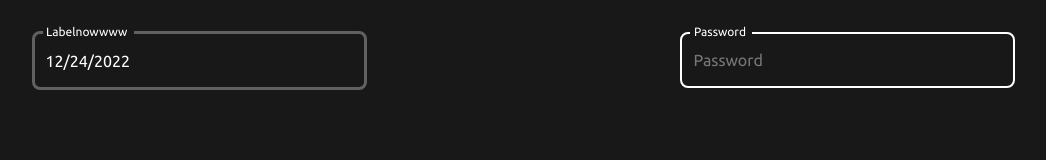
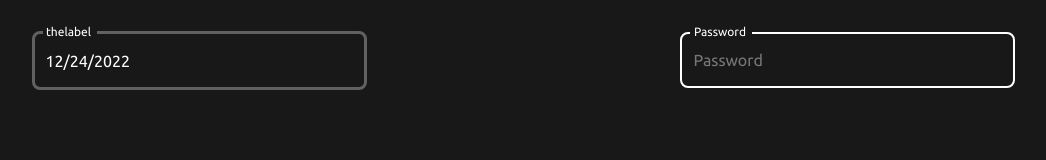
Before and after one commit to prog-ops/namepasswdncalendarinput, a React (Create React App) app: page / in a window 1280 px wide. Shown: the top 160 px of the page, without its empty margins (101-1147 px from the left). Built offline with nearby package versions, Linux system fonts and the light colour scheme.

Commit message:
debug month btn not shown on live page

```diff
--- a/src/screens/TheCalendar.tsx
+++ b/src/screens/TheCalendar.tsx
@@ -41,7 +41,7 @@ export default function TheCalendar() {
                         showDaysOutsideCurrentMonth={true}
                         // * Su Mo Tu We Th Fr Sa
                         dayOfWeekFormatter={(day) => `${day}`}
-                        label="Labelnowwww"
+                        label="thelabel"
                         // label="Birthday"
                         value={value}
                         onChange={handleChange}
--- a/src/styles/paperSxProps.ts
+++ b/src/styles/paperSxProps.ts
@@ -29,7 +29,11 @@ export const PaperSxProps: SxProps = {
   "& .MuiPickersCalendarHeader-labelContainer": {
     color: colors.common.white,
   },
+  "& .MuiPickersCalendarHeader-switchViewButton": {
+    display: 'none',
+  },
   "& .MuiPickersArrowSwitcher-spacer": {
+    // width: "120px",
     width: "220px",
     marginLeft: 0.5,
     marginRight: 0.5
```
